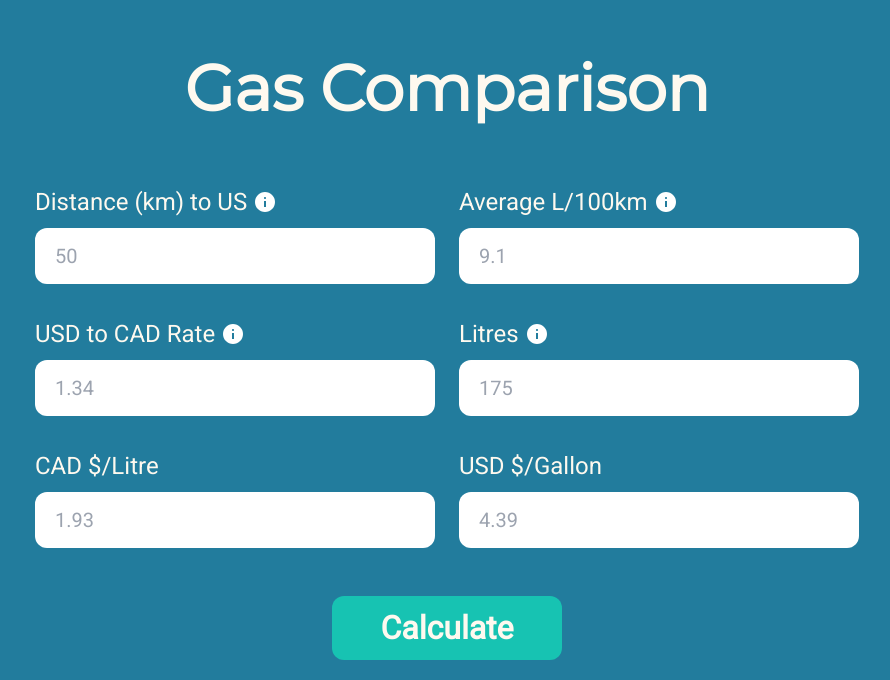
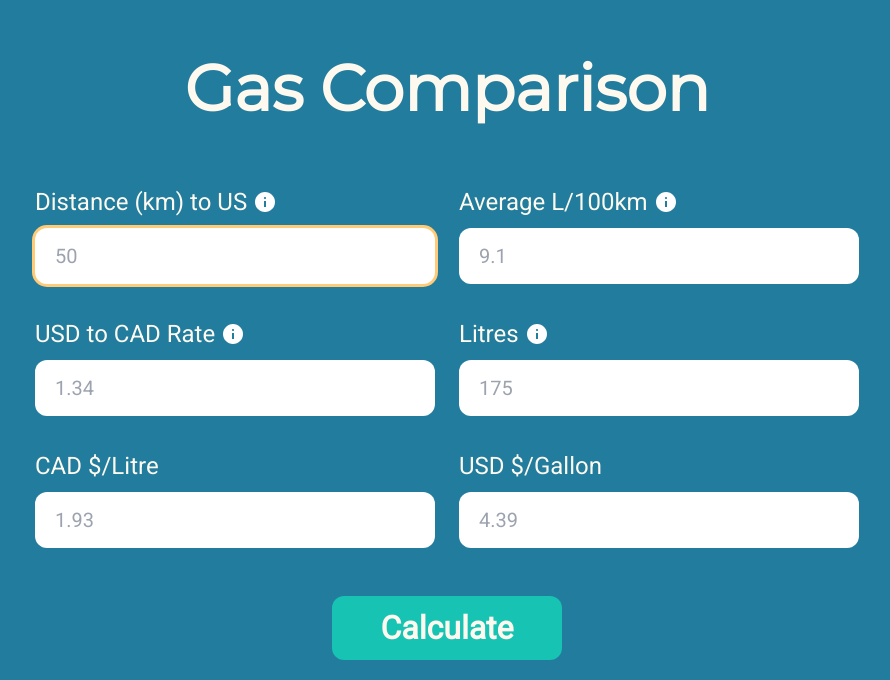
Before and after one commit to dbigueta/gas-comparison, a Next.js app: page / in a window 1280 px wide. Shown: the part 120-800 px from the top of the page, without its empty margins (193-1083 px from the left). Built offline with nearby package versions, Linux system fonts and the light colour scheme.

Commit message:
Added maxlength, autoFocus, and autoComplete field

```diff
--- a/components/base/HomeHero.tsx
+++ b/components/base/HomeHero.tsx
@@ -120,15 +120,18 @@ const HomeHero = () => {
               id={INPUT_FIELD_IDS.DISTANCE}
               required
               pattern="[0-9]{1,3}"
+              maxLength={3}
               title="Should be a whole number that's at most 3 digits long (numbers only)"
               label="Distance (km) to US"
               placeholder="50"
               tooltipText="One way distance from your starting location to the US gas station. This field will help calculate how much gas is spent driving to and from the gas station."
+              autoFocus
             />
             <TextField
               id={INPUT_FIELD_IDS.AVERAGE_LITRE_PER_100_KM}
               required
               pattern="[0-9]{1,2}\.[0-9]{1}"
+              maxLength={4}
               title="Should be in the form of X.X or XX.X (numbers only)"
               label="Average L/100km"
               placeholder="9.1"
@@ -138,6 +141,7 @@ const HomeHero = () => {
               id={INPUT_FIELD_IDS.USD_TO_CAD_RATE}
               required
               pattern="[0-9]{1}\.[0-9]{1,2}"
+              maxLength={4}
               title="Should be in the form of X.X or X.XX (numbers only)"
               label="USD to CAD Rate"
               placeholder="1.34"
@@ -147,6 +151,7 @@ const HomeHero = () => {
               id={INPUT_FIELD_IDS.LITRES}
               required
               pattern="[0-9]{2,3}"
+              maxLength={3}
               title="Should be a whole number that's 2 or 3 digits long (numbers only)"
               label="Litres"
               placeholder="175"
@@ -156,6 +161,7 @@ const HomeHero = () => {
               id={INPUT_FIELD_IDS.CAD_LITRE_RATE}
               required
               pattern="[0-9]{1}\.[0-9]{1,2}"
+              maxLength={4}
               title="Should be in the form of X.X or X.XX (numbers only)"
               label="CAD $/Litre"
               placeholder="1.93"
@@ -164,6 +170,7 @@ const HomeHero = () => {
               id={INPUT_FIELD_IDS.USD_GALLON_RATE}
               required
               pattern="[0-9]{1}\.[0-9]{1,2}"
+              maxLength={4}
               title="Should be in the form of X.X or X.XX (numbers only)"
               label="USD $/Gallon"
               placeholder="4.39"
--- a/components/partials/TextField.tsx
+++ b/components/partials/TextField.tsx
@@ -16,6 +16,9 @@ type Props = {
   tooltipText?: string;
   pattern?: string;
   title: string;
+  maxLength?: number;
+  autoFocus?: boolean;
+  autoComplete?: 'on' | 'off';
 };
 
 const TextField: React.FC<Props> = ({
@@ -26,6 +29,9 @@ const TextField: React.FC<Props> = ({
   tooltipText = '',
   pattern = '',
   title,
+  maxLength = 100,
+  autoFocus = false,
+  autoComplete = 'on',
 }) => {
   const isTablet = useMediaQuery(SCREENS.MD);
   return (
@@ -49,6 +55,9 @@ const TextField: React.FC<Props> = ({
         id={id}
         required={required}
         pattern={pattern}
+        maxLength={maxLength}
+        autoFocus={autoFocus}
+        autoComplete={autoComplete}
       />
     </div>
   );
```
